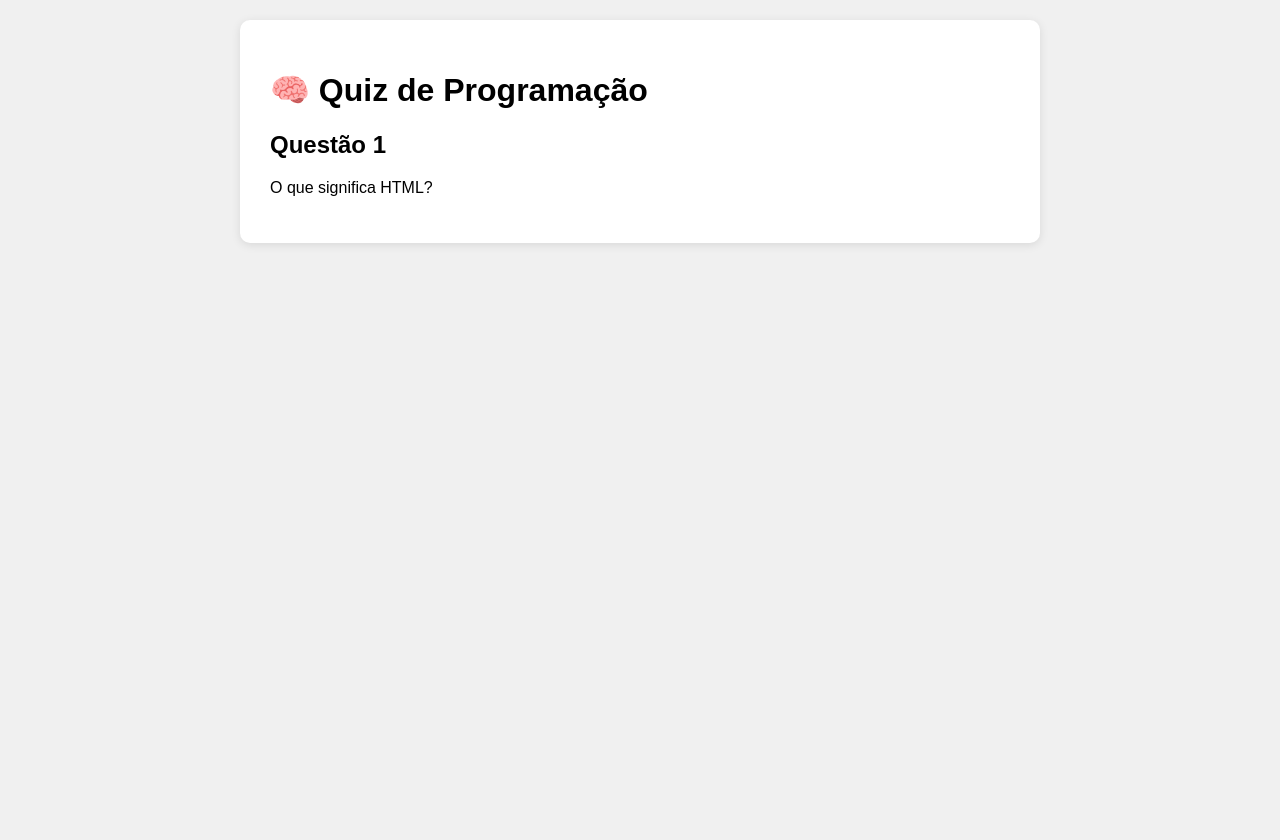
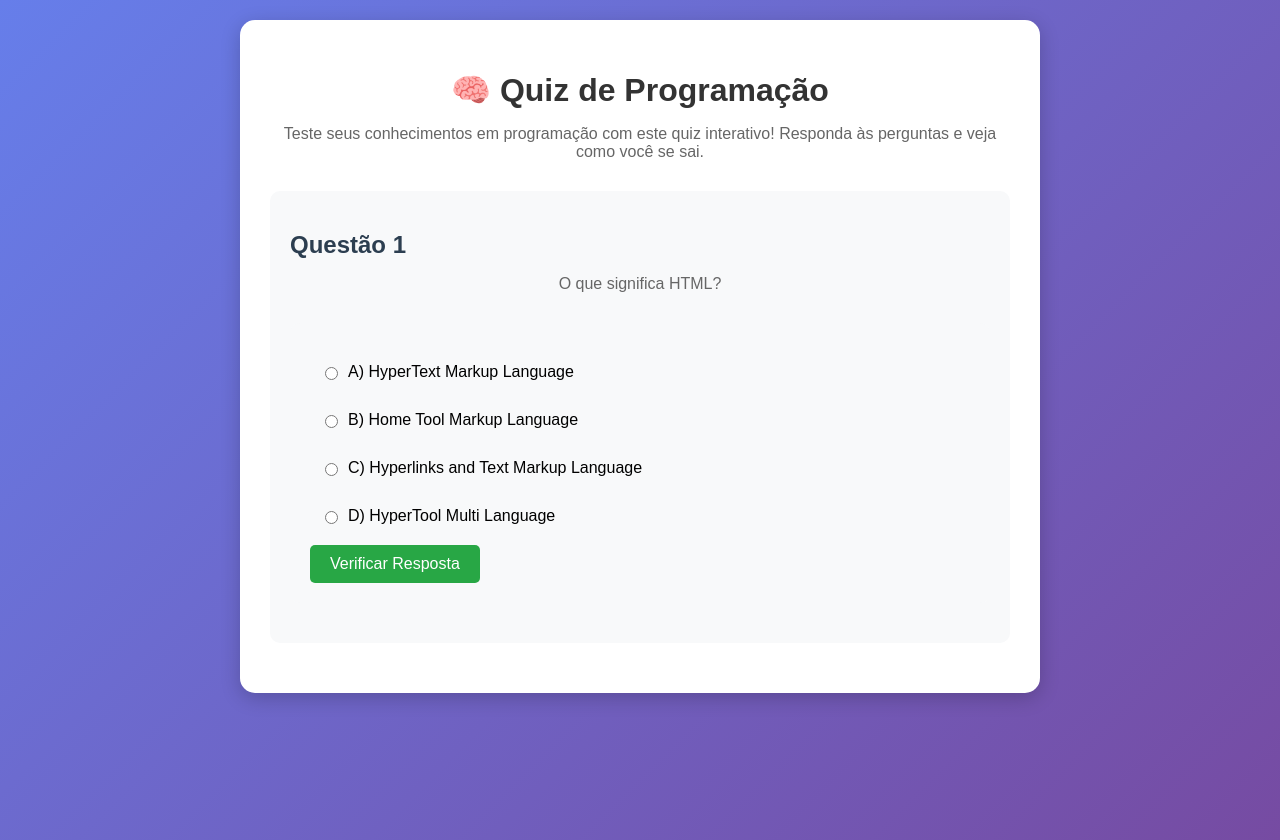
Before and after one commit to soaresSilva/gameEdu, a plain HTML site: page index.html in a window 1280 px wide. Before the commit the page ends 800 px from the top, so only its background shows below. Drawn offline with Linux system fonts and the light colour scheme.

Commit message:
adicionado opçoes, melhorando o css e desafio js para fazer

```diff
--- a/index.html
+++ b/index.html
@@ -11,25 +11,41 @@
         <h1>🧠 Quiz de Programação</h1>
 
         <!-- DESAFIO 1: Adicione aqui um parágrafo com uma descrição do quiz -->
+        <p>Teste seus conhecimentos em programação com este quiz interativo! Responda às perguntas e veja como você se sai.</p>
 
         <div class="question-container">
+
             <h2>Questão 1</h2>
             <p>O que significa HTML?</p>
+            <div class="question-container">
 
-            <!-- DESAFIO 2: Crie 4 opções de resposta usando input type="radio" -->
-            <!-- Dica: todas devem ter o mesmo "name" mas "value" diferentes -->
-            <!-- As opções são:
-                 A) HyperText Markup Language
-                 B) Home Tool Markup Language
-                 C) Hyperlinks and Text Markup Language
-                 D) HyperTool Multi Language
-            -->
+            <div class="option">
+                <input id="A" type="radio" name="resposta" value="A">
+                <label for="A">A) HyperText Markup Language</label>
+            </div>
 
-        </div>
+            <div class="option">
+                <input id="B" type="radio" name="resposta" value="B">
+                <label for="B">B) Home Tool Markup Language</label>
+            </div>
+
+            <div class="option">
+                <input id="C" type="radio" name="resposta" value="C">
+                <label for="C">C) Hyperlinks and Text Markup Language</label>
+            </div>
+
+            <div class="option">
+                <input id="D" type="radio" name="resposta" value="D">
+                <label for="D">D) HyperTool Multi Language</label>
+            </div>
 
         <!-- DESAFIO 3: Adicione um botão "Verificar Resposta" -->
+        <button id="verificar">Verificar Resposta</button>
 
         <!-- DESAFIO 4: Crie uma div com id="resultado" para mostrar o feedback -->
+        <div id="resultado">
+            <!-- O feedback será mostrado aqui -->
+        </div>
 
     </div>
 </body>
--- a/style.css
+++ b/style.css
@@ -3,12 +3,107 @@ body {
     max-width: 800px;
     margin: 0 auto;
     padding: 20px;
-    background-color: #f0f0f0;
+    background: linear-gradient(135deg, #667eea 0%, #764ba2 100%);
+    min-height: 100vh;
 }
 
 .container {
     background: white;
     padding: 30px;
+    border-radius: 15px;
+    box-shadow: 0 5px 20px rgba(0, 0, 0, 0.2);
+}
+
+h1 {
+    color: #333;
+    text-align: center;
+    margin-bottom: 10px;
+}
+
+p {
+    text-align: center;
+    color: #666;
+    margin-bottom: 30px;
+}
+
+.question-container {
+    background: #f8f9fa;
+    padding: 20px;
     border-radius: 10px;
-    box-shadow: 0 2px 10px rgba(0,0,0,0.1);
+    margin-bottom: 20px;
 }
+
+.question-container h2 {
+    color: #2c3e50;
+    margin-bottom: 15px;
+}
+
+.option {
+    display: flex;
+    align-items: center;
+    margin: 10px 0;
+    padding: 10px;
+    border-radius: 5px;
+    transition: background-color 0.3s;
+}
+
+.option:hover {
+    background-color: #e9ecef;
+}
+
+.option input {
+    margin-right: 10px;
+}
+
+.option label {
+    cursor: pointer;
+    flex: 1;
+}
+
+/* DESAFIO CSS 1: Estilize o botão "Verificar Resposta" */
+/* Dica: use padding, background-color, color, border, border-radius, cursor */
+
+#verificar{
+    padding: 10px 20px;
+    background-color: #28a745;
+    color: white;
+    border: none;
+    border-radius: 5px;
+    cursor: pointer;
+    font-size: 16px;
+    transition: background-color 0.3s, transform 0.2s;
+}
+
+#verificar:hover {
+    background-color: #299941e3;
+    transform: scale(1.02);
+}
+
+#verificar:active {
+    background-color: #1e7e34;
+    transform: scale(0.98);
+}
+
+#resultado {
+    margin-top: 20px;
+    padding: 15px;
+    border-radius: 5px;
+    text-align: center;
+    font-weight: bold;
+    /* DESAFIO CSS 2: Adicione display: none; para esconder inicialmente */
+    display: none;
+}
+
+/* DESAFIO CSS 3: Crie classes .correto e .incorreto para o resultado */
+/* .correto deve ter background verde claro e texto verde escuro */
+/* .incorreto deve ter background vermelho claro e texto vermelho escuro */
+
+.correto {
+    background-color: #d4edda;
+    color: #155724;
+}
+
+.incorreto {
+    background-color: #f8d7da;
+    color: #721c24;
+}
```
Also changed, not shown: script.js (added, +37 -0 lines).
